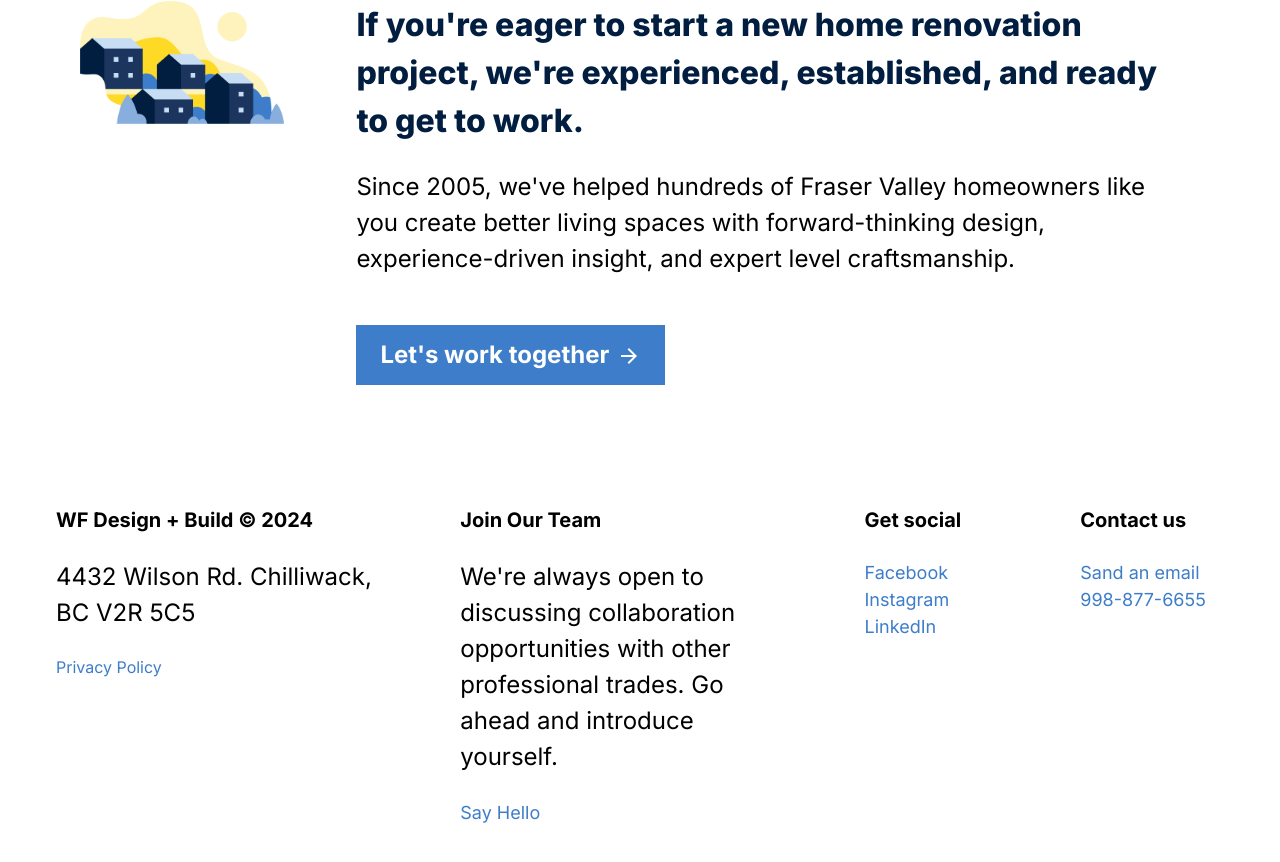
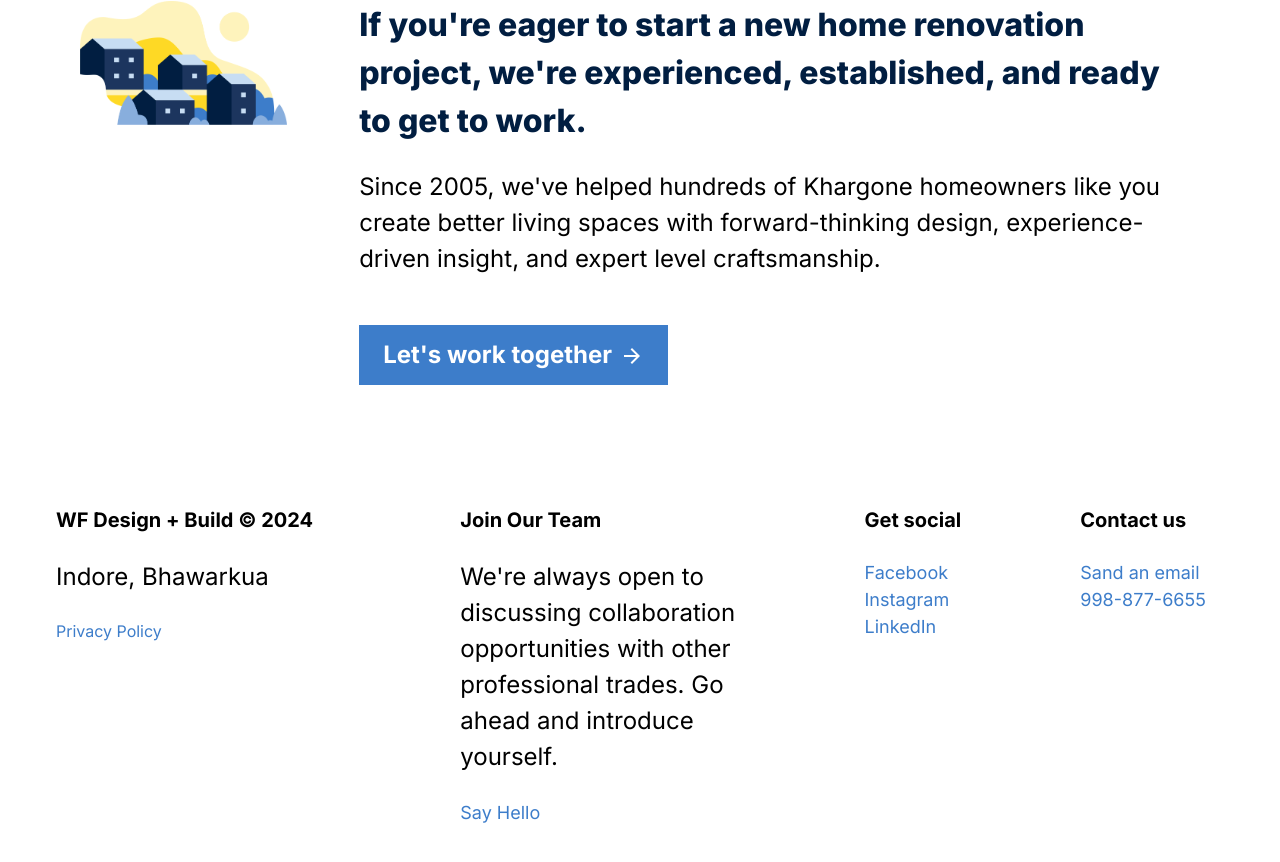
Before and after one commit to kapilaklecha/house-builder, a Next.js app: page / in a window 1280 px wide. Shown: the part 2841-3703 px from the top of the page. Built offline with nearby package versions, Linux system fonts and the light colour scheme.

Commit message:
changed address

```diff
--- a/components/BottomComp.tsx
+++ b/components/BottomComp.tsx
@@ -12,7 +12,7 @@ const BottomComp = () => {
         <h1 className=' text-[2rem] text-[#011e41]  font-extrabold break-words  mb-6'>If you're eager to start a new home renovation project, we're experienced, established, and ready to get to work.
         </h1>
         <div className=' text-[24px] mb-6'>
-            <p>Since 2005, we've helped hundreds of Fraser Valley homeowners like you create better living spaces with forward-thinking design, experience-driven insight, and expert level craftsmanship.</p>
+            <p>Since 2005, we've helped hundreds of Khargone homeowners like you create better living spaces with forward-thinking design, experience-driven insight, and expert level craftsmanship.</p>
         </div>
 
         <div className='my-6'><Button path='/contact' text="Let's work together" className={'bg-primary text-white text-[24px] font-bold py-3 px-6  hover:bg-white hover:text-primary hover:border-primary hover:border'} /></div>
--- a/components/Footer.tsx
+++ b/components/Footer.tsx
@@ -6,8 +6,7 @@ const Footer = () => {
     <Container>
     <div className='flex  gap-6 py-12 max-lg:flex-col'>
       <div className=' w-[33.33%] max-lg:w-[100%] px-6'><h3 className=' font-bold text-[20px] mb-6'>WF Design + Build © 2024</h3>
-      <p className=' text-[24px] mb-6'>4432 Wilson Rd.
-Chilliwack, BC V2R 5C5</p>
+      <p className=' text-[24px] mb-6'>Indore, Bhawarkua</p>
 <a href="" className=' text-primary'>Privacy Policy</a>
       </div>
       <div className=' w-[33.33%] max-lg:w-[100%] px-6'>
```
